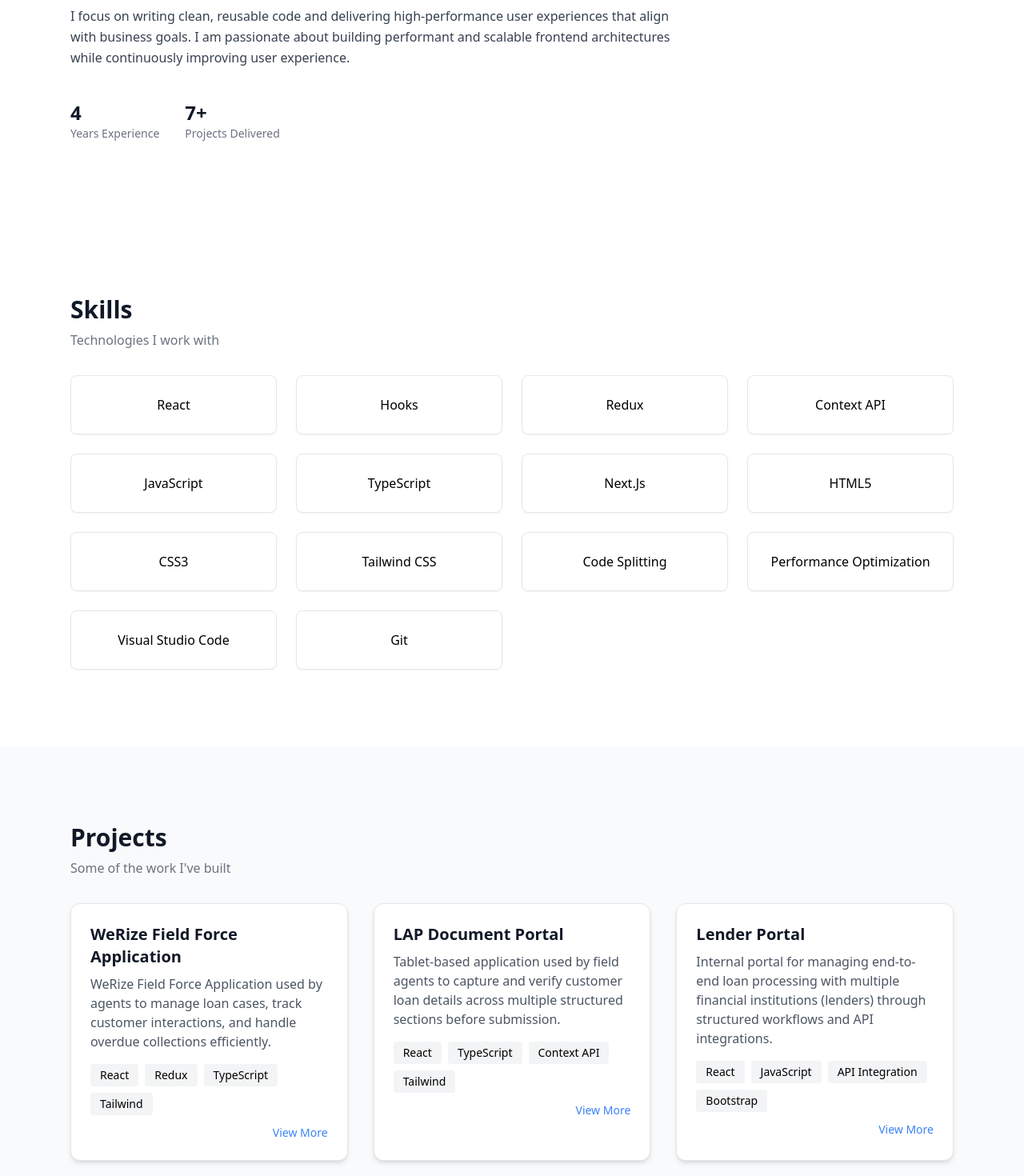
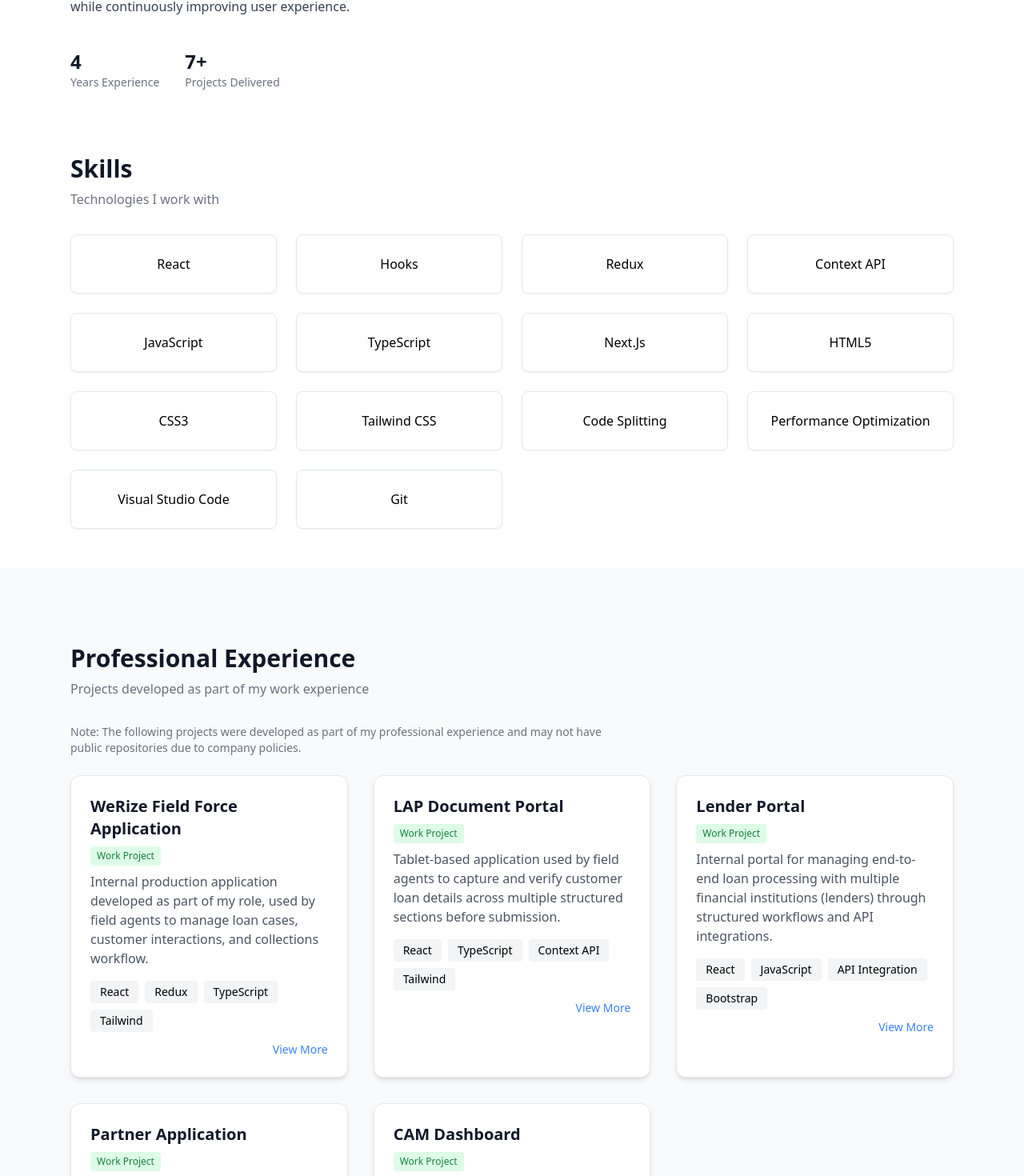
Before and after one commit to nakkasiva039/my-portfolio, a React (Vite) app: page /#skills in a window 1280 px wide. Before the commit this address led to /#about. Shown: the part 966-2436 px from the top of the page at 80% size. Built offline with nearby package versions, Linux system fonts and the light colour scheme.

Commit message:
Alignment issues are fixed

```diff
--- a/src/components/Footer.tsx
+++ b/src/components/Footer.tsx
@@ -1,6 +1,6 @@
 const Footer = () => {
   return (
-    <footer className="py-8 border-t mt-16">
+    <footer className="py-8 border-t mt-4">
 
       <div className="max-w-6xl mx-auto px-6 flex flex-col md:flex-row justify-between items-center gap-4">
 
--- a/src/components/ProjectCard.tsx
+++ b/src/components/ProjectCard.tsx
@@ -20,11 +20,16 @@ const ProjectCard = (props: Project) => {
                cursor-pointer
       "
       >
-        <h3 className="text-xl font-semibold mb-2 text-gray-900 dark:text-white">
-        {props.title}
-      </h3>
+        <h3 className="text-xl font-semibold mb-1 text-gray-900 dark:text-white">
+          {props.title}
+        </h3>
+        <span className="inline-block mt-1 mb-2 text-xs px-2 py-1 rounded bg-green-100 text-green-700 font-medium">
+          Work Project
+        </span>
 
-         <p className="text-gray-600 dark:text-gray-300 mb-4">{props.description}</p>
+        <p className="text-gray-600 dark:text-gray-300 mb-4">
+          {props.description}
+        </p>
 
         <div className="flex flex-wrap gap-2 mb-3">
           {props.tech.map((item) => (
--- a/src/data/projects.ts
+++ b/src/data/projects.ts
@@ -1,8 +1,8 @@
 export const projects = [
   {
     title: "WeRize Field Force Application",
-    description:
-      "WeRize Field Force Application used by agents to manage loan cases, track customer interactions, and handle overdue collections efficiently.",
+   description:
+  "Internal production application developed as part of my role, used by field agents to manage loan cases, customer interactions, and collections workflow.",
     details: [
       "Built using React, TypeScript, Redux, and Tailwind CSS with focus on performance and usability.",
       "Enabled agents to manage assigned cases, track overdue payments, and update call/visit dispositions.",
@@ -18,8 +18,8 @@ export const projects = [
       ],
     },
     tech: ["React", "Redux", "TypeScript", "Tailwind"],
-    github: "#",
-    demo: "#",
+    github: "",
+    demo: "",
   },
 
   {
@@ -46,8 +46,8 @@ export const projects = [
     },
 
     tech: ["React", "TypeScript", "Context API", "Tailwind"],
-    github: "#",
-    demo: "#",
+    github: "",
+    demo: "",
   },
 
   {
@@ -75,8 +75,8 @@ export const projects = [
     },
 
     tech: ["React", "JavaScript", "API Integration", "Bootstrap"],
-    github: "#",
-    demo: "#",
+    github: "",
+    demo: "",
   },
 
   {
@@ -104,8 +104,8 @@ export const projects = [
     },
 
     tech: ["React", "JavaScript", "API Integration", "Form Handling"],
-    github: "#",
-    demo: "#",
+    github: "",
+    demo: "",
   },
 
   {
@@ -139,7 +139,7 @@ export const projects = [
       "API Integration",
       "Bootstrap",
     ],
-    github: "#",
-    demo: "#",
+    github: "",
+    demo: "",
   },
 ];
--- a/src/sections/About.tsx
+++ b/src/sections/About.tsx
@@ -6,7 +6,7 @@ const About = () => {
     <section
       id="about"
       aria-labelledby="about-heading"
-      className="py-24 scroll-mt-24 bg-white dark:bg-gray-900"
+      className="py-8 scroll-mt-24 bg-white dark:bg-gray-900"
     >
       <Container>
         <SectionTitle title="About Me" subtitle="Get to know more about me" />
--- a/src/sections/Contact.tsx
+++ b/src/sections/Contact.tsx
@@ -33,7 +33,7 @@ const Contact = () => {
     setLoading(false);
   };
   return (
-    <section id="contact" className="py-24 scroll-mt-24">
+    <section id="contact" className="py-12 scroll-mt-24">
       <Container>
         <SectionTitle
           title="Contact"
--- a/src/sections/Projects.tsx
+++ b/src/sections/Projects.tsx
@@ -5,10 +5,20 @@ import SectionTitle from "../components/SectionTitle";
 
 const Projects = () => {
   return (
-   <section id="projects" className="py-24 scroll-mt-24 bg-gray-50 dark:bg-gray-900">
+    <section
+      id="projects"
+      className="py-24 scroll-mt-24 bg-gray-50 dark:bg-gray-900"
+    >
       <Container>
-        <SectionTitle title="Projects" subtitle="Some of the work I've built" />
-
+        <SectionTitle
+          title="Professional Experience"
+          subtitle="Projects developed as part of my work experience"
+        />
+        <p className="text-sm text-gray-500 mb-6 max-w-2xl">
+          Note: The following projects were developed as part of my professional
+          experience and may not have public repositories due to company
+          policies.
+        </p>
         <div className="grid md:grid-cols-2 lg:grid-cols-3 gap-8">
           {projects.map((project) => (
             <ProjectCard key={project.title} {...project} />
--- a/src/sections/Skills.tsx
+++ b/src/sections/Skills.tsx
@@ -26,7 +26,7 @@ const skills = [
 const Skills = () => {
   const { ref, isVisible } = useInView();
   return (
-  <section id="skills" ref={ref} className="py-24 scroll-mt-24">
+  <section id="skills" ref={ref} className="py-12 scroll-mt-24">
       <Container>
         <SectionTitle title="Skills" subtitle="Technologies I work with" />
         <div
```
